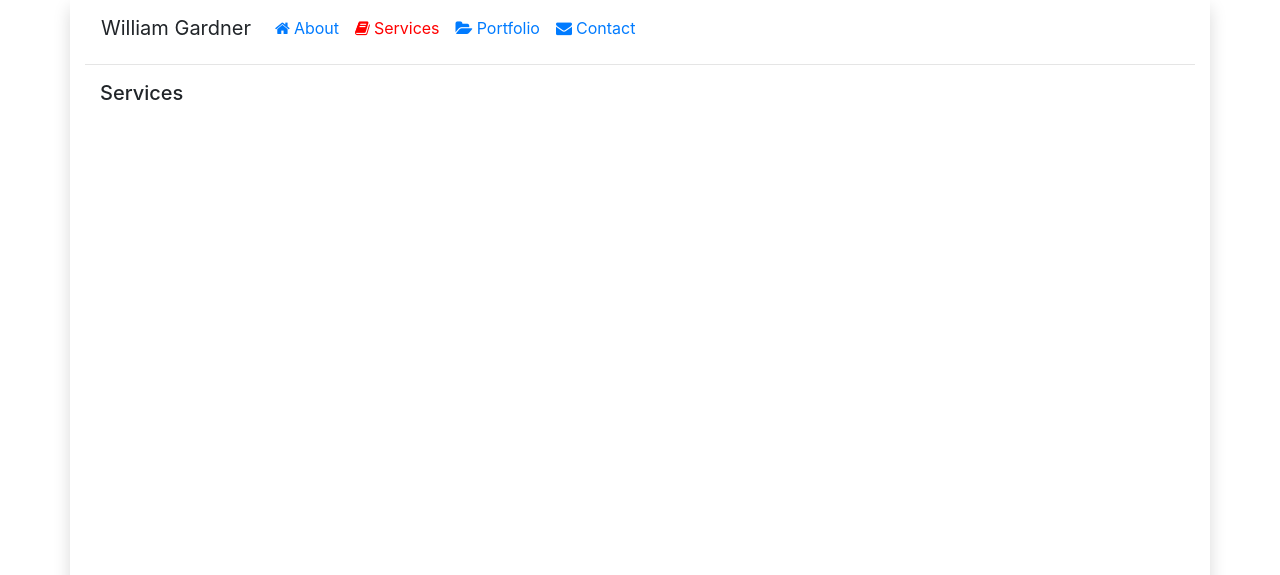
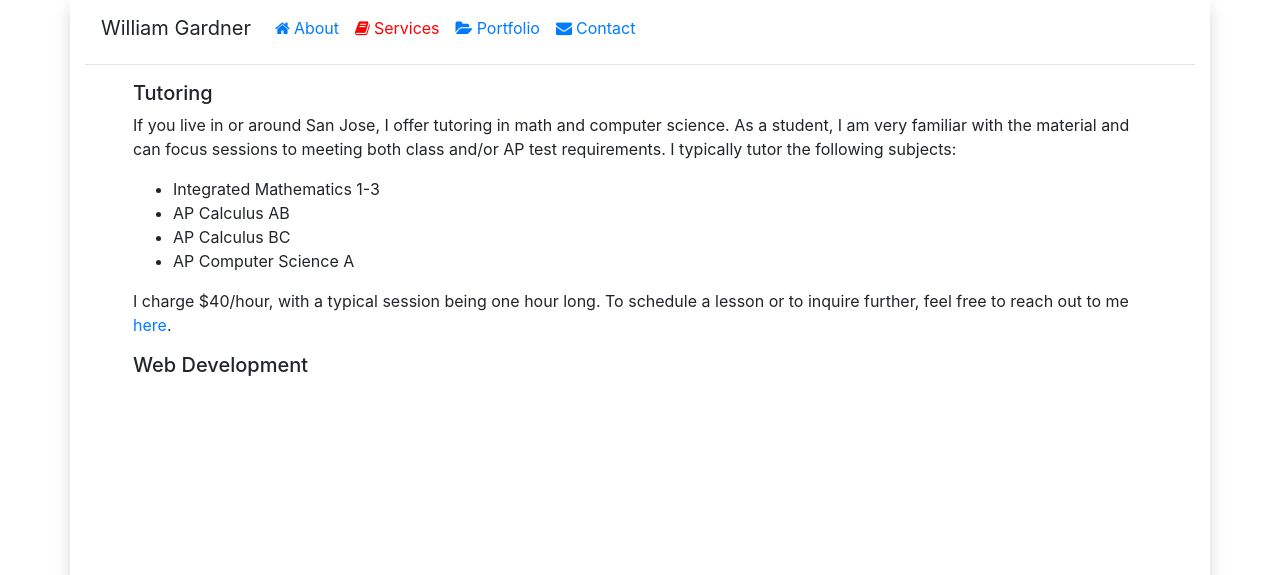
Before and after one commit to wg4568/wgardner.net, a Flask app: page /site/services in a window 1280 px wide. Shown: the top 575 px of the page. Run offline with Flask 2, Linux system fonts and the light colour scheme; some libraries are stand-ins or nearby versions.

Commit message:
static site

```diff
--- a/templates/demos/stocks.html
+++ b/templates/demos/stocks.html
@@ -56,7 +56,7 @@
             <h1>Live Stock Checker</h1>
             <p class="lead">
                 Get the latest stock price information live from
-                <a target="__blank" href="https://www.marketwatch.com/">marketwatch</a>
+                <a target="_blank" href="https://www.marketwatch.com/">marketwatch</a>
             </p>
 
             <hr/>
--- a/templates/site/services.html
+++ b/templates/site/services.html
@@ -1 +1,21 @@
-<h5>Services</h5>
+<h5>Tutoring</h5>
+
+<p>
+    If you live in or around San Jose, I offer tutoring in math and computer science.
+    As a student, I am very familiar with the material and can focus sessions to meeting both class and/or AP test requirements.
+    I typically tutor the following subjects:
+</p>
+
+<ul>
+    <li>Integrated Mathematics 1-3</li>
+    <li>AP Calculus AB</li>
+    <li>AP Calculus BC</li>
+    <li>AP Computer Science A</li>
+</ul>
+
+<p>
+    I charge $40/hour, with a typical session being one hour long.
+    To schedule a lesson or to inquire further, feel free to reach out to me <a href="/site/contact">here</a>.
+</p>
+
+<h5>Web Development</h5>
--- a/templates/site/template.html
+++ b/templates/site/template.html
@@ -63,7 +63,7 @@
 
             <hr/>
 
-            <div class="container">
+            <div class="mx-5" style="width: 90%;">
                 {{ content | safe }}
             </div>
         </div>
```
Also changed, not shown: templates/site/portfolio.html (+14 -1 lines), static/img/demos/forum.png (added).
